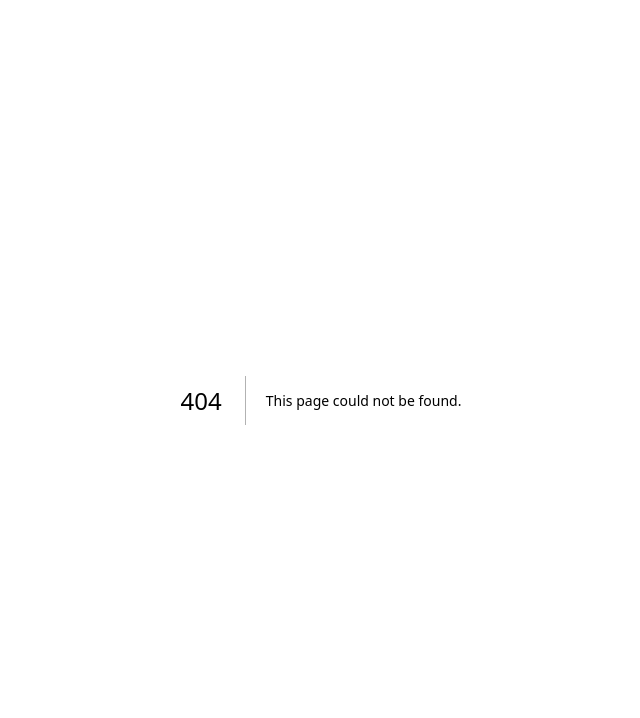
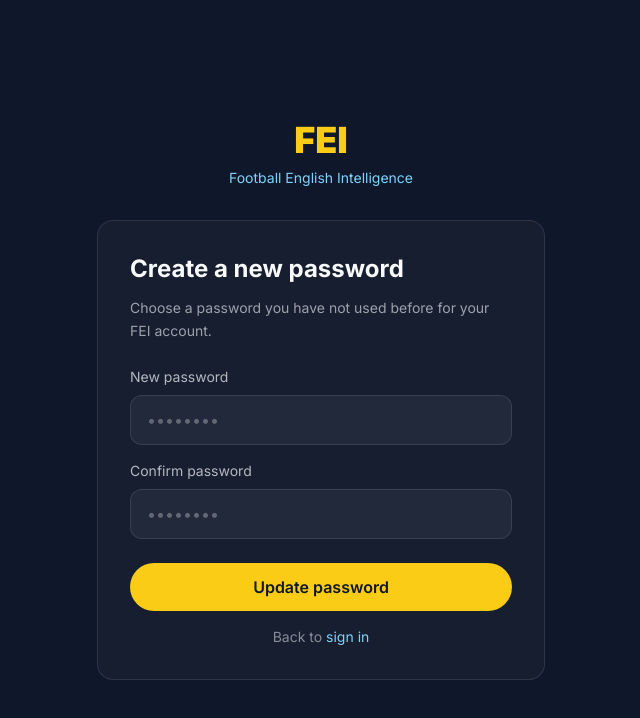
Before and after one commit to feifootball/fei-platform, a Next.js app: page /reset-password in a window 1280 px wide. Before the commit this address had no page. Shown: the top 718 px of the page, without its empty margins (319-959 px from the left). Built offline with nearby package versions, Linux system fonts and the light colour scheme; no server answers.

Commit message:
Add forgot password flow

```diff
--- /dev/null
+++ b/app/forgot-password/page.tsx
@@ -0,0 +1,82 @@
+'use client'
+
+import { useState } from 'react'
+import { createClient } from '@/lib/supabase'
+
+export default function ForgotPasswordPage() {
+  const [email, setEmail] = useState('')
+  const [error, setError] = useState('')
+  const [loading, setLoading] = useState(false)
+  const [success, setSuccess] = useState(false)
+  const supabase = createClient()
+
+  async function handlePasswordReset(e: React.FormEvent) {
+    e.preventDefault()
+    setLoading(true)
+    setError('')
+    setSuccess(false)
+
+    const redirectTo = `${window.location.origin}/reset-password`
+    const { error } = await supabase.auth.resetPasswordForEmail(email, {
+      redirectTo,
+    })
+
+    if (error) {
+      setError(error.message)
+    } else {
+      setSuccess(true)
+    }
+
+    setLoading(false)
+  }
+
+  return (
+    <div className="flex min-h-screen items-center justify-center bg-fei-bg px-6">
+      <div className="w-full max-w-md">
+        <div className="mb-8 text-center">
+          <span className="text-4xl font-black text-fei-yellow">FEI</span>
+          <p className="mt-2 text-sm text-fei-sky">Football English Intelligence</p>
+        </div>
+
+        <form onSubmit={handlePasswordReset} className="rounded-2xl border border-fei-text/10 bg-fei-text/[0.03] p-8">
+          <h1 className="mb-3 text-2xl font-bold text-fei-text">Reset your password</h1>
+          <p className="mb-6 text-sm leading-relaxed text-fei-text/60">
+            Enter your email and we&apos;ll send you a secure link to create a new password.
+          </p>
+
+          {success && (
+            <p className="mb-4 rounded-lg bg-fei-sky/10 px-4 py-3 text-sm text-fei-sky">
+              Check your inbox for a password reset link.
+            </p>
+          )}
+          {error && <p className="mb-4 rounded-lg bg-red-500/10 px-4 py-3 text-sm text-red-400">{error}</p>}
+
+          <div className="mb-6">
+            <label className="mb-2 block text-sm font-medium text-fei-text/70">Email</label>
+            <input
+              type="email"
+              value={email}
+              onChange={e => setEmail(e.target.value)}
+              required
+              className="w-full rounded-xl border border-fei-text/10 bg-fei-text/[0.05] px-4 py-3 text-fei-text placeholder-fei-text/30 focus:border-fei-yellow focus:outline-none"
+              placeholder="you@club.com"
+            />
+          </div>
+
+          <button
+            type="submit"
+            disabled={loading}
+            className="w-full rounded-full bg-fei-yellow py-3 font-semibold text-fei-bg transition-colors hover:bg-fei-yellow/90 disabled:opacity-50"
+          >
+            {loading ? 'Sending link...' : 'Send reset link'}
+          </button>
+
+          <p className="mt-4 text-center text-sm text-fei-text/50">
+            Remembered your password?{' '}
+            <a href="/login" className="text-fei-sky hover:underline">Sign in</a>
+          </p>
+        </form>
+      </div>
+    </div>
+  )
+}
--- /dev/null
+++ b/app/reset-password/page.tsx
@@ -0,0 +1,104 @@
+'use client'
+
+import { useState } from 'react'
+import { useRouter } from 'next/navigation'
+import { createClient } from '@/lib/supabase'
+
+export default function ResetPasswordPage() {
+  const [password, setPassword] = useState('')
+  const [confirmPassword, setConfirmPassword] = useState('')
+  const [error, setError] = useState('')
+  const [loading, setLoading] = useState(false)
+  const [success, setSuccess] = useState(false)
+  const router = useRouter()
+  const supabase = createClient()
+
+  async function handlePasswordUpdate(e: React.FormEvent) {
+    e.preventDefault()
+    setLoading(true)
+    setError('')
+    setSuccess(false)
+
+    if (password !== confirmPassword) {
+      setError('Passwords do not match.')
+      setLoading(false)
+      return
+    }
+
+    const { error } = await supabase.auth.updateUser({ password })
+
+    if (error) {
+      setError(error.message)
+      setLoading(false)
+      return
+    }
+
+    setSuccess(true)
+    setLoading(false)
+    window.setTimeout(() => router.push('/login'), 1200)
+  }
+
+  return (
+    <div className="flex min-h-screen items-center justify-center bg-fei-bg px-6">
+      <div className="w-full max-w-md">
+        <div className="mb-8 text-center">
+          <span className="text-4xl font-black text-fei-yellow">FEI</span>
+          <p className="mt-2 text-sm text-fei-sky">Football English Intelligence</p>
+        </div>
+
+        <form onSubmit={handlePasswordUpdate} className="rounded-2xl border border-fei-text/10 bg-fei-text/[0.03] p-8">
+          <h1 className="mb-3 text-2xl font-bold text-fei-text">Create a new password</h1>
+          <p className="mb-6 text-sm leading-relaxed text-fei-text/60">
+            Choose a password you have not used before for your FEI account.
+          </p>
+
+          {success && (
+            <p className="mb-4 rounded-lg bg-fei-sky/10 px-4 py-3 text-sm text-fei-sky">
+              Password updated. Redirecting to sign in...
+            </p>
+          )}
+          {error && <p className="mb-4 rounded-lg bg-red-500/10 px-4 py-3 text-sm text-red-400">{error}</p>}
+
+          <div className="mb-4">
+            <label className="mb-2 block text-sm font-medium text-fei-text/70">New password</label>
+            <input
+              type="password"
+              value={password}
+              onChange={e => setPassword(e.target.value)}
+              required
+              minLength={6}
+              className="w-full rounded-xl border border-fei-text/10 bg-fei-text/[0.05] px-4 py-3 text-fei-text placeholder-fei-text/30 focus:border-fei-yellow focus:outline-none"
+              placeholder="••••••••"
+            />
+          </div>
+
+          <div className="mb-6">
+            <label className="mb-2 block text-sm font-medium text-fei-text/70">Confirm password</label>
+            <input
+              type="password"
+              value={confirmPassword}
+              onChange={e => setConfirmPassword(e.target.value)}
+              required
+              minLength={6}
+              className="w-full rounded-xl border border-fei-text/10 bg-fei-text/[0.05] px-4 py-3 text-fei-text placeholder-fei-text/30 focus:border-fei-yellow focus:outline-none"
+              placeholder="••••••••"
+            />
+          </div>
+
+          <button
+            type="submit"
+            disabled={loading || success}
+            className="w-full rounded-full bg-fei-yellow py-3 font-semibold text-fei-bg transition-colors hover:bg-fei-yellow/90 disabled:opacity-50"
+          >
+            {loading ? 'Updating password...' : 'Update password'}
+          </button>
+
+          <p className="mt-4 text-center text-sm text-fei-text/50">
+            Back to{' '}
+            <a href="/login" className="text-fei-sky hover:underline">sign in</a>
+          </p>
+        </form>
+      </div>
+    </div>
+  )
+}
```
